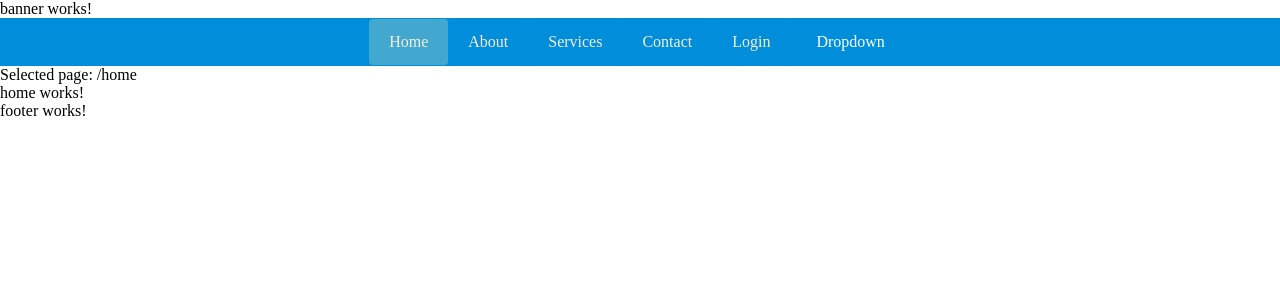
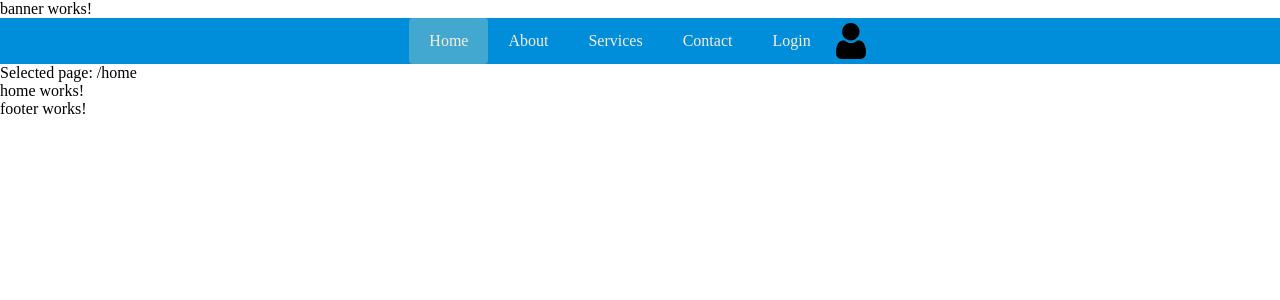
Before and after one commit to AtiGamer57/angular-tech-store, an Angular app: page /home in a window 1280 px wide. Shown: the top 300 px of the page. Built offline with nearby package versions, Linux system fonts and the light colour scheme.

Commit message:
Add use icon to navbar

```diff
--- a/src/app/common/navbar/navbar.component.html
+++ b/src/app/common/navbar/navbar.component.html
@@ -5,12 +5,10 @@
     <a href="/contact" [ngClass]="selectedPage === '/contact' ? 'active' : 'inactive'">Contact</a>
     <a href="/login" [ngClass]="selectedPage === '/login' ? 'active' : 'inactive'">Login</a>
     <div class="dropdown">
-        <button class="dropbtn">Dropdown
-          <i class="fa fa-caret-down"></i>
-        </button>
+        <button class="dropbtn"></button>
         <div class="dropdown-content">
-            <a href="/login">Login</a>
-            <a href="/register">Register</a>
+            <a [ngClass]="selectedPage === '/login' ? 'active' : 'inactive'" href="/login">Login</a>
+            <a [ngClass]="selectedPage === '/register' ? 'active' : 'inactive'" href="/register">Register</a>
         </div>
       </div>
 </div>
--- a/src/app/common/navbar/navbar.component.scss
+++ b/src/app/common/navbar/navbar.component.scss
@@ -14,7 +14,6 @@
     & > * {
         display: inline-block;
         color: v.$navbar-text;
-        text-align: center;
         padding: 14px 20px;
         text-decoration: none;
         border-radius: 0.25rem;
@@ -31,22 +30,36 @@
 }
 
 .inactive{
-    background-color: v.$navbar-background;
+    background-color: inherit;
 }
 
 
 .dropdown{
-
+  background-image: url("../../../assets/images/icons/user_icon.png");
+  background-size: 90% auto;
+  background-repeat: no-repeat;
+  background-position: center;
     .dropbtn {
       border: none;
       outline: none;
+      margin: 0;
+      padding: 0;
+      font-family: inherit; /* Important for vertical align on mobile phones */
       background-color: inherit;
-        font-family: inherit; /* Important for vertical align on mobile phones */
+
+
+      .user-icon{
+        max-height: 0rem;
+      }
     }
 
     &:hover .dropdown-content {
       display: block;
     }
+}
+
+.user-icon{
+  max-height: 80%;
 }
 
 /* Dropdown content (hidden by default) */
--- a/src/assets/languageFiles/en.json
+++ /dev/null
@@ -1,3 +0,0 @@
-{
-    "HOME" : "home"
-}
--- a/src/assets/languageFiles/hu.json
+++ /dev/null
@@ -1,3 +0,0 @@
-{
-    "HOME" : "Főoldal"
-}
```
Also changed, not shown: src/assets/images/icons/user_icon.png (added). Lines whose indentation alone changed are shown as unchanged.
